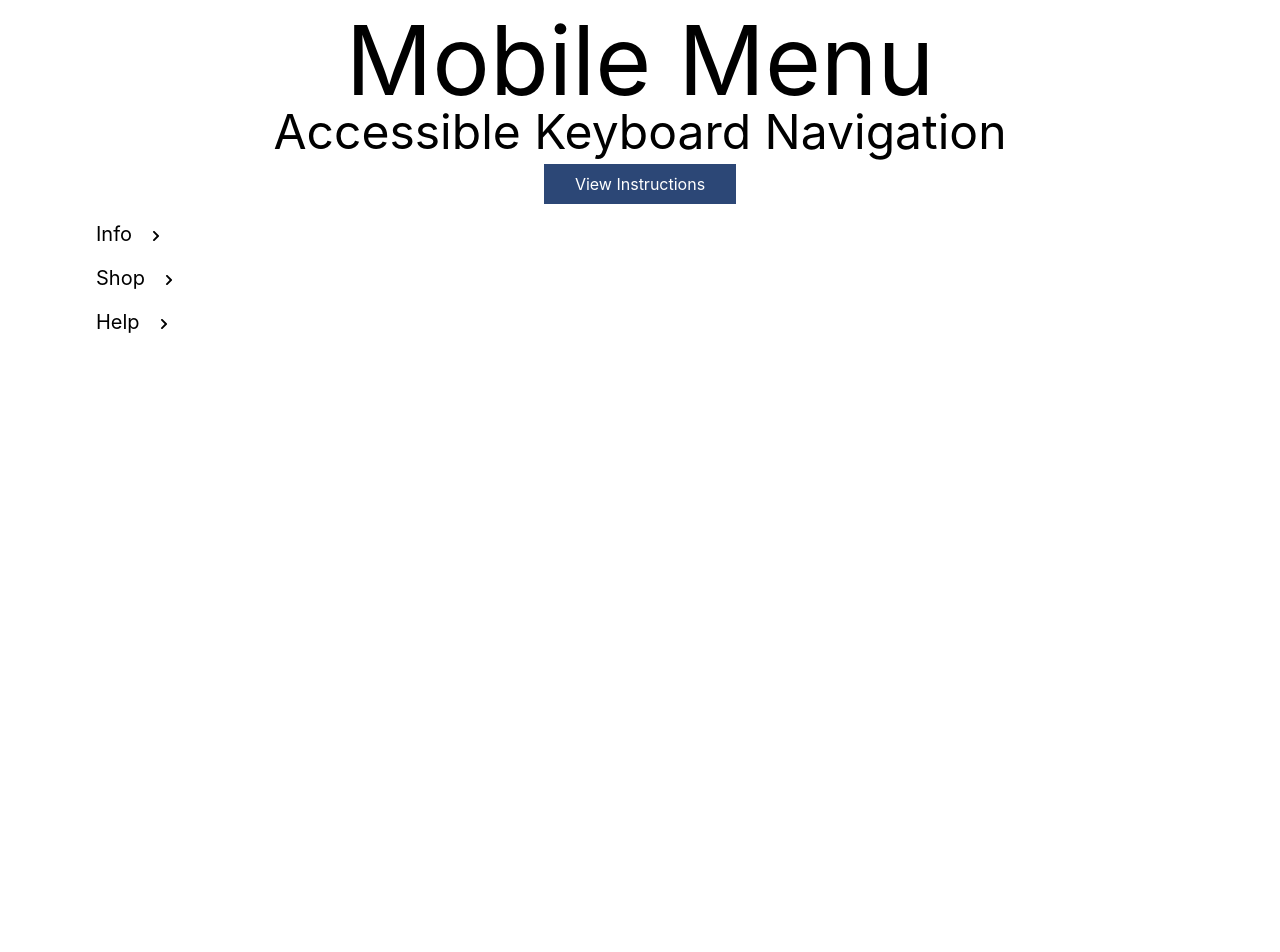
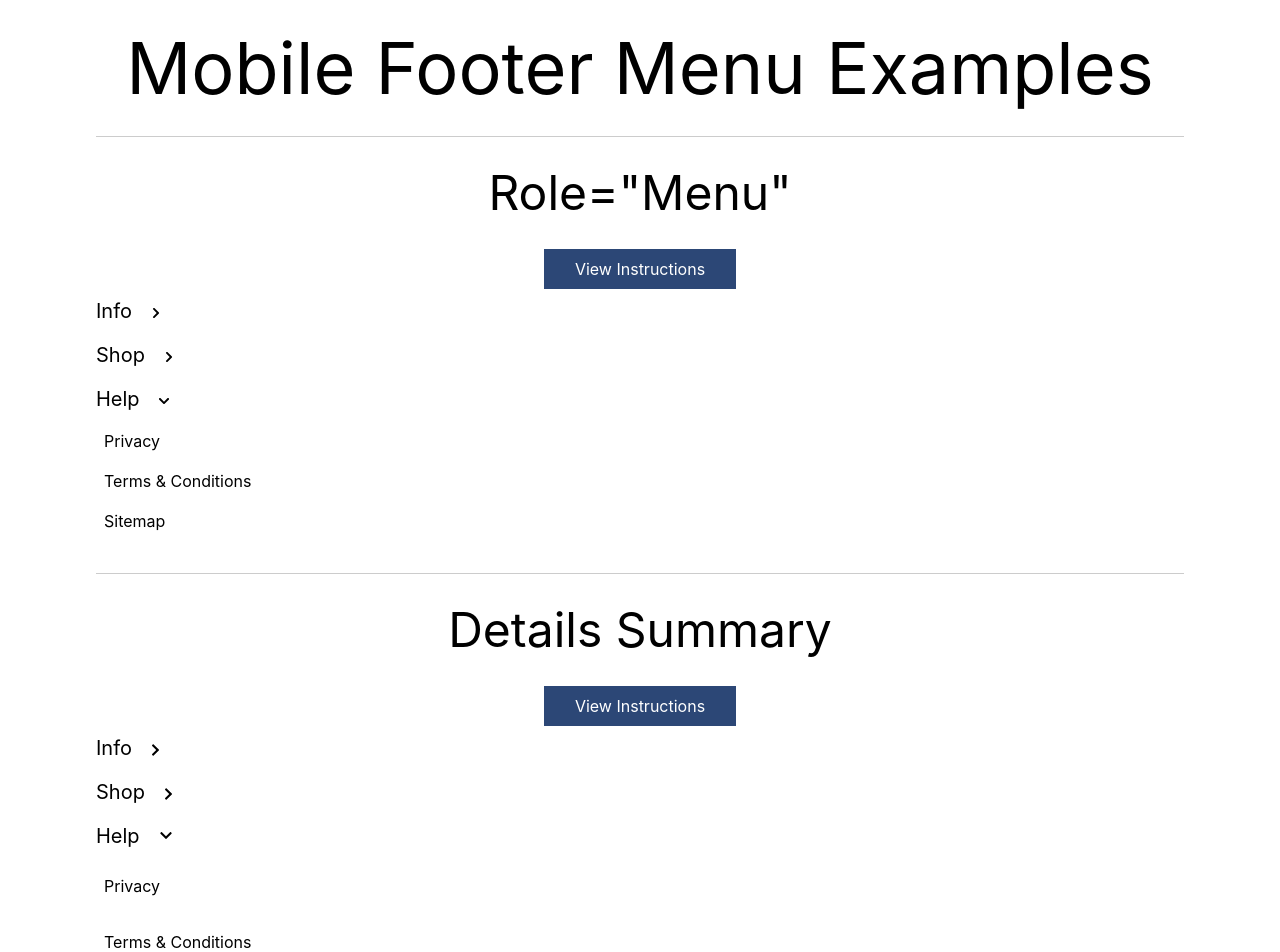
Before and after one commit to mattcarlotta/accessible-menu, a Next.js app: page / in a window 1280 px wide. Shown: the top 952 px of the page. Before the commit the page ends 800 px from the top, so only its background shows below. Built offline with nearby package versions, Linux system fonts and the light colour scheme.

Commit message:
chore: add details summary example

```diff
--- a/components/CollapsibleMenu/index.tsx
+++ b/components/CollapsibleMenu/index.tsx
@@ -43,7 +43,11 @@ export function MenuItem({
   return (
     <li key={title} role="presentation" className={className}>
       <Link href={href}>
-        <a className="hover:underline" tabIndex={-1} role="menuitem">
+        <a
+          className="hover:underline focus:underline"
+          tabIndex={-1}
+          role="menuitem"
+        >
           {title}
         </a>
       </Link>
@@ -52,13 +56,15 @@ export function MenuItem({
 }
 
 export default function CollapsibleMenu({
+  defaultOpen = false,
   title,
   options
 }: {
+  defaultOpen?: boolean
   title: string
   options: Array<{ href: string; title: string }>
 }) {
-  const [menuOpen, setMenuOpen] = useState(false)
+  const [menuOpen, setMenuOpen] = useState(defaultOpen)
   const titleMenu = `${title}-menu`.toLowerCase()
 
   const handleToggleMenu = () => {
--- a/components/Instructions/index.tsx
+++ b/components/Instructions/index.tsx
@@ -16,7 +16,7 @@ export default function Instructions() {
         <KeyIcon height="4em" width="4em">
           Tab
         </KeyIcon>
-        navigate across the collapsible menus.
+        to navigate across the collapsible menus.
       </div>
       <div>
         <strong>When a menu is closed:</strong>
--- /dev/null
+++ b/components/SummaryInstructions/index.tsx
@@ -0,0 +1,67 @@
+import KeyIcon from '../KeyIcon'
+
+export default function SummaryInstructions() {
+  return (
+    <div className="bg-gray bg-opacity-30 p-4 my-2 space-y-4">
+      <div>
+        Press&nbsp;
+        <KeyIcon height="4em" width="4em">
+          Tab
+        </KeyIcon>
+        and/or
+        <KeyIcon height="4em" width="4em">
+          Shift
+        </KeyIcon>
+        <span className="font-bold font-5xl">+</span>
+        <KeyIcon height="4em" width="4em">
+          Tab
+        </KeyIcon>
+        to navigate across the collapsible menus.
+      </div>
+      <div>
+        <strong>When a menu is closed:</strong>
+        <ul className="list-disc pl-6">
+          <li>
+            Press
+            <KeyIcon height="4em" width="4em">
+              Enter
+            </KeyIcon>
+            or
+            <KeyIcon height="4em" width="4em">
+              Space
+            </KeyIcon>
+            (or left mouse click) to <strong>open</strong> and&nbsp;
+            <strong>close</strong> the menu.
+          </li>
+        </ul>
+      </div>
+      <div>
+        <strong>When a menu is opened:</strong>
+        <ul className="list-disc pl-6">
+          <li>
+            Press&nbsp;
+            <KeyIcon height="4em" width="4em">
+              Tab
+            </KeyIcon>
+            and/or
+            <KeyIcon height="4em" width="4em">
+              Shift
+            </KeyIcon>
+            <span className="font-bold font-5xl">+</span>
+            <KeyIcon height="4em" width="4em">
+              Tab
+            </KeyIcon>
+            to navigate across the menu items.
+          </li>
+          <li>
+            Press
+            <KeyIcon height="4em" width="4em">
+              Enter
+            </KeyIcon>
+            (or left mouse click) to <strong>select</strong> a menu item.
+          </li>
+        </ul>
+      </div>
+    </div>
+  )
+}
--- /dev/null
+++ b/components/SummaryMenu/SummaryMenu.module.scss
@@ -0,0 +1,14 @@
+.details summary {
+  @apply relative list-none;
+}
+
+.details summary::after {
+  @apply content-[''] transition-transform inline-block w-3 h-3 align-middle rotate-[-90deg];
+  background-image: url('/chevron.svg');
+  background-size: contain;
+  background-repeat: no-repeat;
+}
+
+.details[open] summary::after {
+  @apply rotate-0;
+}
--- /dev/null
+++ b/components/SummaryMenu/index.tsx
@@ -0,0 +1,33 @@
+import styles from './SummaryMenu.module.scss'
+
+export default function SummaryMenu({
+  defaultOpen = false,
+  title,
+  options
+}: {
+  defaultOpen?: boolean
+  title: string
+  options: Array<{ href: string; title: string }>
+}) {
+  return (
+    <details className={styles.details} open={defaultOpen}>
+      <summary className="cursor-pointer text-xl">
+        <span className="inline-block py-2 pr-5">{title}</span>
+      </summary>
+      <ul>
+        {options.map(({ href, title }) => (
+          <li key={title} className="p-2">
+            <a
+              role="button"
+              className="inline-block py-2"
+              tabIndex={0}
+              href={href}
+            >
+              {title}
+            </a>
+          </li>
+        ))}
+      </ul>
+    </details>
+  )
+}
--- a/pages/index.tsx
+++ b/pages/index.tsx
@@ -3,57 +3,75 @@ import Head from 'next/head'
 import { useState } from 'react'
 import CollapsibleMenu from '../components/CollapsibleMenu'
 import Instructions from '../components/Instructions'
+import SummaryInstructions from '../components/SummaryInstructions'
+import SummaryMenu from '../components/SummaryMenu'
+
+const infoOptions = [
+  { href: '/our-story/', title: 'Our Story' },
+  { href: '/learn/', title: 'Learn' },
+  { href: '/reviews/', title: 'Reviews' }
+]
+
+const shopOptions = [
+  { href: '/icontinence/', title: 'Incontinence' },
+  { href: '/personal-care/', title: 'Personal Care' },
+  { href: '/nutrition/', title: 'Nutrition' }
+]
+
+const helpOptions = [
+  { href: '/privacy/', title: 'Privacy' },
+  { href: '/terms-conditions/', title: 'Terms & Conditions' },
+  { href: '/sitemap/', title: 'Sitemap' }
+]
 
 const Home: NextPage = () => {
   const [viewInstructions, setViewInstructions] = useState(false)
+  const [viewSummaryInstructions, setViewSummaryInstructions] = useState(false)
 
   const toggleViewInstructions = () => {
     setViewInstructions((p) => !p)
   }
 
+  const toggleSummaryInstructions = () => {
+    setViewSummaryInstructions((p) => !p)
+  }
+
   return (
     <div className="w-full max-w-6xl mx-auto px-8">
       <Head>
-        <title>Mobile Menu Accessible Keyboard Navigation Example</title>
+        <title>Mobile Footer Menu Examples</title>
         <meta name="description" content="Generated by create next app" />
         <link rel="icon" href="/favicon.ico" />
       </Head>
 
-      <main className="py-3">
-        <h1 className="text-8xl text-center">Mobile Menu</h1>
-        <h2 className="text-center text-5xl">Accessible Keyboard Navigation</h2>
+      <main className="py-8">
+        <h1 className="text-7xl text-center">Mobile Footer Menu Examples</h1>
+        <hr className="my-8" />
+        <h2 className="text-center text-5xl mb-8">Role=&quot;Menu&quot;</h2>
         <button
           type="button"
-          className="block p-2 my-2 bg-primary-500 text-white mx-auto w-48"
+          className="block p-2 mt-2 bg-primary-500 text-white mx-auto w-48"
           onClick={toggleViewInstructions}
         >
           {viewInstructions ? 'Close' : 'View'} Instructions
         </button>
         {viewInstructions && <Instructions />}
-        <CollapsibleMenu
-          title="Info"
-          options={[
-            { href: '/our-story/', title: 'Our Story' },
-            { href: '/learn/', title: 'Learn' },
-            { href: '/reviews/', title: 'Reviews' }
-          ]}
-        />
-        <CollapsibleMenu
-          title="Shop"
-          options={[
-            { href: '/icontinence/', title: 'Incontinence' },
-            { href: '/personal-care/', title: 'Personal Care' },
-            { href: '/nutrition/', title: 'Nutrition' }
-          ]}
-        />
-        <CollapsibleMenu
-          title="Help"
-          options={[
-            { href: '/privacy/', title: 'Privacy' },
-            { href: '/terms-conditions/', title: 'Terms & Conditions' },
-            { href: '/sitemap/', title: 'Sitemap' }
-          ]}
-        />
+        <CollapsibleMenu title="Info" options={infoOptions} />
+        <CollapsibleMenu title="Shop" options={shopOptions} />
+        <CollapsibleMenu title="Help" options={helpOptions} defaultOpen />
+        <hr className="my-8" />
+        <h2 className="text-center text-5xl mb-8">Details Summary</h2>
+        <button
+          type="button"
+          className="block p-2 mt-2 bg-primary-500 text-white mx-auto w-48"
+          onClick={toggleSummaryInstructions}
+        >
+          {viewSummaryInstructions ? 'Close' : 'View'} Instructions
+        </button>
+        {viewSummaryInstructions && <SummaryInstructions />}
+        <SummaryMenu title="Info" options={infoOptions} />
+        <SummaryMenu title="Shop" options={shopOptions} />
+        <SummaryMenu title="Help" options={helpOptions} defaultOpen />
       </main>
     </div>
   )
--- a/styles/globals.scss
+++ b/styles/globals.scss
@@ -4,9 +4,7 @@
 
 html,
 body {
-  @apply h-full w-full;
-  padding: 0;
-  margin: 0;
+  @apply h-full w-full p-0 m-0;
   font-family: -apple-system, BlinkMacSystemFont, Segoe UI, Roboto, Oxygen,
     Ubuntu, Cantarell, Fira Sans, Droid Sans, Helvetica Neue, sans-serif;
 }
```
Also changed, not shown: public/chevron.svg (added).
